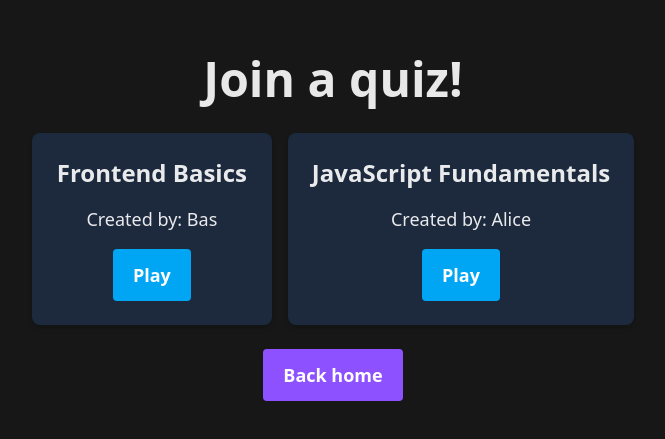
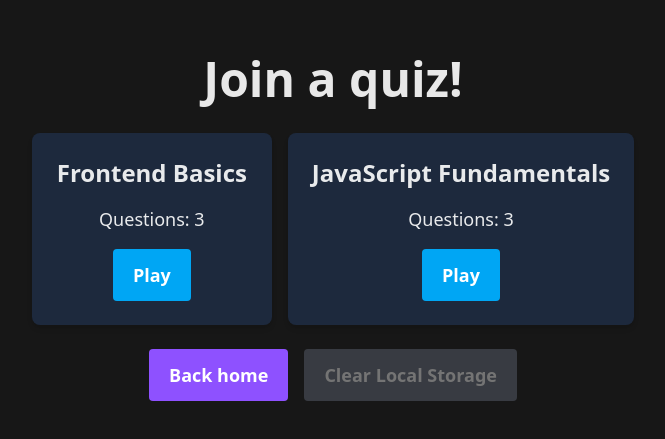
Before and after one commit to BasPagie/huddle-quiz-app, a React (Vite) app: page /join-quiz in a window 1280 px wide. Shown: the part 175-614 px from the top of the page, without its empty margins (307-972 px from the left). Built offline with nearby package versions, Linux system fonts and the light colour scheme.

Commit message:
v0.1 Create Quiz Refactor quiz management: remove console logs from QuestionEditor and Results components; update sample quizzes with new user data; enhance CreateQuiz and JoinQuiz functionality for better local storage handling.

```diff
--- a/src/components/quizEditor/QuestionEditor.tsx
+++ b/src/components/quizEditor/QuestionEditor.tsx
@@ -43,7 +43,6 @@ const QuestionEditor = ({
   const handleQuestionTextChange = (e: React.ChangeEvent<HTMLInputElement>) => {
     const updatedQuestion = { ...question, text: e.target.value };
     onUpdate(questionIndex, updatedQuestion);
-    console.log("Question Text changed to:", e.target.value);
   };
 
   const handleOptionChange = (
--- a/src/data/sampleQuiz.ts
+++ b/src/data/sampleQuiz.ts
@@ -3,10 +3,10 @@ import type { Quiz } from "../types/Quiz.ts";
 
 const sampleQuizzes: Quiz[] = [
   {
-    id: 0,
+    id: 98,
     title: "Frontend Basics",
-    userId: "user-123",
-    userName: "Bas",
+    userId: "user-1",
+    userName: "Admin",
     questions: [
       {
         id: 0,
@@ -44,10 +44,10 @@ const sampleQuizzes: Quiz[] = [
     ],
   },
   {
-    id: 1,
+    id: 99,
     title: "JavaScript Fundamentals",
-    userId: "user-456",
-    userName: "Alice",
+    userId: "user-1",
+    userName: "Admin",
     questions: [
       {
         id: 0,
--- a/src/pages/CreateQuiz.tsx
+++ b/src/pages/CreateQuiz.tsx
@@ -51,26 +51,33 @@ const CreateQuiz = () => {
     setQuestions(updatedQuestion);
   };
 
-  const saveQuizLocally = () => {
+  const saveQuizLocally = (e: React.FormEvent) => {
+    e.preventDefault();
     setIsLoading(true);
     setIsDone(false);
+
     const newQuiz = {
       id: sampleQuizzes.length,
       title: title,
+      userId: "general-user",
       userName: "General",
       questions: questions,
     };
-    const convertedQuiz = JSON.stringify(newQuiz);
-    localStorage.setItem(`newQuiz${sampleQuizzes.length}`, convertedQuiz);
+
+    const stored = localStorage.getItem("quizzes");
+    const existingQuizzes = stored ? JSON.parse(stored) : [];
+
+    const updatedQuizzes = [...existingQuizzes, newQuiz];
+    localStorage.setItem(`quizzes`, JSON.stringify(updatedQuizzes));
 
     // Show loading spinner first
     setTimeout(() => {
-      if (localStorage.getItem(`newQuiz${sampleQuizzes.length}`) !== null) {
+      if (localStorage.getItem(`quizzes`) !== null) {
         setIsDone(true);
         // Keep the success message visible for users to read
         setTimeout(() => {
           setIsLoading(false);
-          navigate("/");
+          navigate("/join-quiz");
         }, 1500);
       }
     }, 1000);
@@ -81,7 +88,7 @@ const CreateQuiz = () => {
       <div className="max-w-[60%] mx-auto p-8 text-center flex flex-col gap-6 items-center">
         <h1 className="text-2xl font-bold leading-tight">Create a quiz!</h1>
         <form
-          onSubmit={() => {}}
+          onSubmit={saveQuizLocally}
           method="post"
           className="flex flex-col items-center"
         >
@@ -95,7 +102,6 @@ const CreateQuiz = () => {
             placeholder={initialQuiz.title}
             onChange={(e) => {
               setTitle(e.target.value);
-              console.log("Quiz title changed to:", title);
             }}
           />
           <div className="flex flex-row flex-wrap gap-6 text-center justify-center w-full mb-6">
@@ -114,11 +120,7 @@ const CreateQuiz = () => {
             <Link to="/">
               <Button copy="Back home" variant="primary" />
             </Link>
-            <Button
-              copy="Submit Quiz"
-              variant="secondary"
-              onClick={saveQuizLocally}
-            />
+            <Button copy="Submit Quiz" variant="secondary" type="submit" />
             <Button
               copy="Add New Question"
               variant="success"
--- a/src/pages/JoinQuiz.tsx
+++ b/src/pages/JoinQuiz.tsx
@@ -1,10 +1,34 @@
 import { Link, useNavigate } from "react-router-dom";
+import sampleQuizzes from "../data/sampleQuiz.ts";
 import Button from "../components/Button";
 import Card from "../components/Card";
-import Quiz from "../data/sampleQuiz.ts";
+
+// Define a proper Quiz type
+interface Quiz {
+  id: number;
+  title: string;
+  userName: string;
+  questions: {
+    id: number;
+    text: string;
+    options: string[];
+    correctOptionIndex: number;
+  }[];
+}
 
 const JoinQuiz = () => {
   const navigate = useNavigate();
+
+  const localStorageQuizzes = localStorage.getItem("quizzes");
+  const convertedQuizzes = localStorageQuizzes
+    ? JSON.parse(localStorageQuizzes)
+    : [];
+
+  const allQuizzes = [...sampleQuizzes, ...convertedQuizzes];
+  const handleClearLocalStorage = () => {
+    localStorage.clear();
+    window.location.reload();
+  };
 
   return (
     <div className="min-h-screen flex items-center justify-center bg-neutral-900 text-white/90">
@@ -12,16 +36,18 @@ const JoinQuiz = () => {
         <h1 className="text-5xl font-bold leading-tight">Join a quiz!</h1>
 
         <div className="px-3 flex justify-center gap-4 flex-wrap">
-          {Quiz.map((quiz, index) => (
+          {allQuizzes &&
+            allQuizzes.map((quiz: Quiz, index: number) => (
               <Card
                 key={quiz.id}
                 title={quiz.title}
-              copy={"Created by: " + quiz.userName}
+                copy={"Questions: " + quiz.questions.length}
                 buttonCopy="Play"
                 onSelect={() => {
                   navigate("/play-quiz", {
                     state: {
-                    selectedQuiz: index || 0,
+                      allQuizzes: allQuizzes,
+                      selectedQuiz: index,
                     },
                   });
                 }}
@@ -33,6 +59,12 @@ const JoinQuiz = () => {
           <Link to="/">
             <Button copy="Back home" variant="primary" />
           </Link>
+          <Button
+            copy="Clear Local Storage"
+            variant="secondary"
+            disabled={convertedQuizzes.length === 0}
+            onClick={handleClearLocalStorage}
+          />
         </div>
       </div>
     </div>
--- a/src/pages/PlayQuiz.tsx
+++ b/src/pages/PlayQuiz.tsx
@@ -1,8 +1,20 @@
 import Button from "../components/Button";
 import Card from "../components/Card";
-import Quiz from "../data/sampleQuiz.ts";
 import { useState } from "react";
 import { useNavigate, useLocation } from "react-router-dom";
+
+// Define a proper Quiz type
+interface Quiz {
+  id: number;
+  title: string;
+  userName: string;
+  questions: {
+    id: number;
+    text: string;
+    options: string[];
+    correctOptionIndex: number;
+  }[];
+}
 
 const PlayQuiz = () => {
   // State to track current question index and selected answer
@@ -16,7 +28,9 @@ const PlayQuiz = () => {
 
   // Data for the current question and quiz
   const quizId = location.state?.selectedQuiz;
-  const currentQuiz = Quiz[quizId];
+  const allQuizzes = location.state?.allQuizzes;
+
+  const currentQuiz: Quiz = allQuizzes[quizId];
   const currentQuestion = currentQuiz.questions[currentQuestionIndex];
 
   // Navigate to results page if quiz is completed
--- a/src/pages/Results.tsx
+++ b/src/pages/Results.tsx
@@ -13,9 +13,6 @@ const Results = () => {
   const questionAmount = correctAnswers.length;
 
   const resultMessage = scoreMessage(finalScore, questionAmount);
-
-  console.log("Results received:", location.state);
-  console.log("currentQuiz value:", currentQuiz);
 
   return (
     <>
```
Lines whose indentation alone changed are shown as unchanged.
